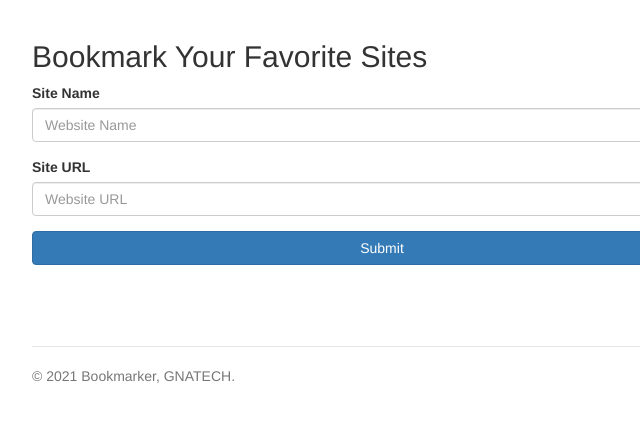
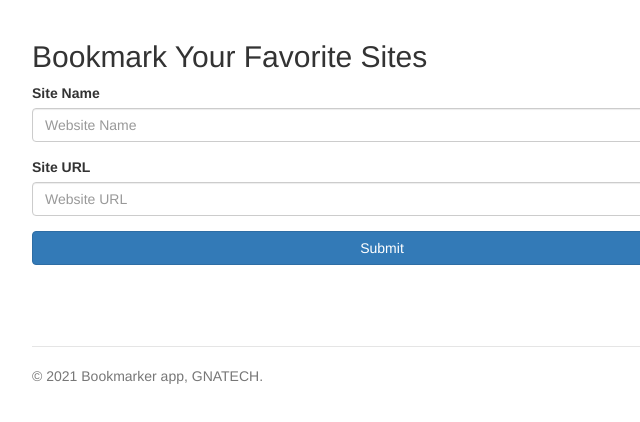
Before and after one commit to GideonOdiokine/Bookmaker-website, a plain HTML site: page index.html in a window 1280 px wide. Shown: the full height of the page, 258-898 px from the left. Drawn offline with nearby package versions, Linux system fonts and the light colour scheme.

Commit message:
added App new

```diff
--- a/index.html
+++ b/index.html
@@ -37,7 +37,7 @@
       </div>
 
       <footer class="footer">
-        <p>&copy; <script>document.write(new Date().getFullYear())</script> Bookmarker, GNATECH.</p>
+        <p>&copy; <script>document.write(new Date().getFullYear())</script> Bookmarker app, GNATECH.</p>
       </footer>
 
     </div> <!-- /container -->
```
